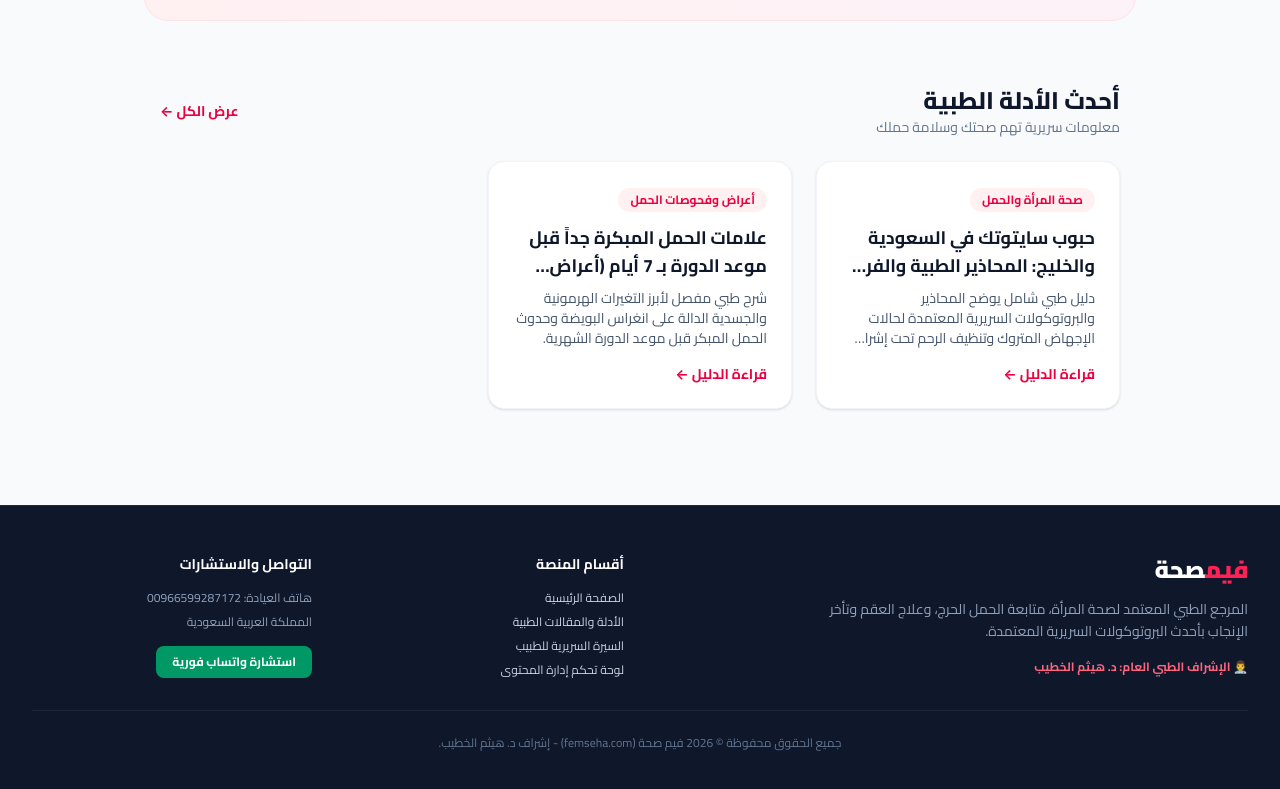
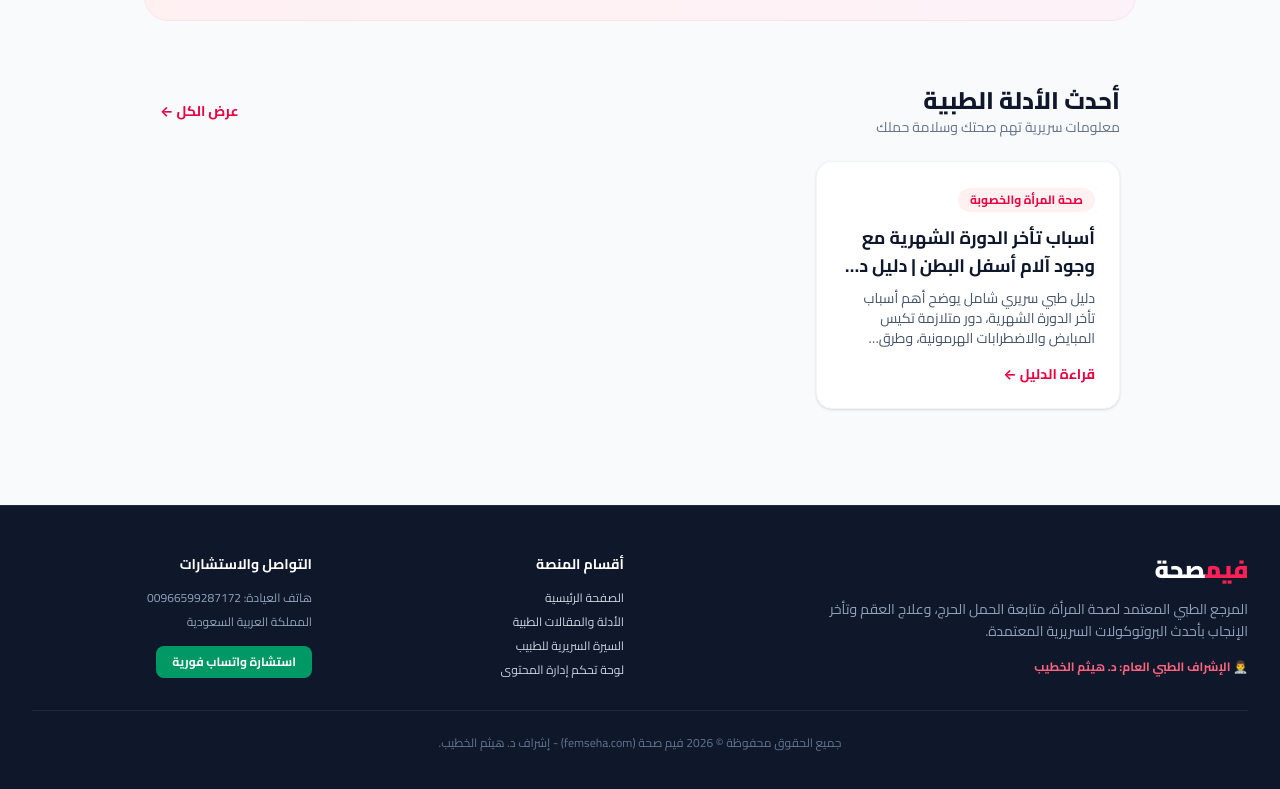
Before and after one commit to femseha/femseha, a React (Vite) app: page /search in a window 1280 px wide. Shown: the part 823-1612 px from the top of the page. Built offline with nearby package versions, Linux system fonts and the light colour scheme.

Commit message:
Update articles.ts

```diff
--- a/src/data/articles.ts
+++ b/src/data/articles.ts
@@ -4,92 +4,42 @@ export interface Article {
   title: string;
   category: string;
   categoryName?: string;
-  author?: string;
-  authorTitle?: string;
-  publishDate?: string;
-  date?: string;
-  readingTime?: number;
-  seoTitle?: string;
-  metaDescription?: string;
-  primaryKeyword?: string;
   summary: string;
+  publishDate: string;
+  readTime?: number;
   content: string;
   image?: string;
-  imageUrl?: string;
 }
-
-export const categories = [
-  { id: 'all', name: 'جميع المقالات', slug: 'all' },
-  { id: 'womens-health', name: 'صحة المرأة والحمل', slug: 'womens-health' },
-  { id: 'pregnancy', name: 'أعراض وفحوصات الحمل', slug: 'pregnancy' },
-  { id: 'cycles', name: 'الدورة الشهرية والتبويض', slug: 'cycles' }
-];
-
-export const CATEGORIES = categories;
 
 export const articles: Article[] = [
   {
-    id: "guide-cytotec-gulf",
-    slug: "guide-cytotec-gulf",
-    title: "حبوب سايتوتك في السعودية والخليج: المحاذير الطبية والفرق بين الأصلي والتقليد",
+    id: "art-1",
+    slug: "delayed-period-causes-diagnosis",
+    title: "أسباب تأخر الدورة الشهرية مع وجود آلام أسفل البطن | دليل د. هيثم الخطيب",
     category: "womens-health",
-    categoryName: "صحة المرأة والحمل",
-    author: "د. هيثم الخطيب",
-    authorTitle: "طبيب اختصاصي جراحة النساء والتوليد والعقم",
+    categoryName: "صحة المرأة والخصوبة",
+    summary: "دليل طبي سريري شامل يوضح أهم أسباب تأخر الدورة الشهرية، دور متلازمة تكيس المبايض والاضطرابات الهرمونية، وطرق التشخيص الدقيقة.",
     publishDate: "2026-08-18",
-    date: "2026-08-18",
-    readingTime: 6,
-    seoTitle: "حبوب سايتوتك في السعودية والخليج | د. هيثم الخطيب",
-    metaDescription: "دليل طبي سريري يوضح محاذير استخدام سايتوتك والفرق بين الأصلي والمغشوش واستشارة د. هيثم الخطيب 00966599287172.",
-    primaryKeyword: "حبوب سايتوتك في السعودية",
-    summary: "دليل طبي شامل يوضح المحاذير والبروتوكولات السريرية المعتمدة لحالات الإجهاض المتروك وتنظيف الرحم تحت إشراف طبي مباشر.",
-    content: `تعتبر التوعية بمركبات الميزوبروستول (سايتوتك) من أهم الموضوعات السريرية التي تستوجب إشرافاً طبياً دقيقاً في دول الخليج العربي.
+    readTime: 6,
+    content: `بقلم: د. هيثم الخطيب
+طبيب اختصاصي جراحة النساء والتوليد والعقم
+للتواصل والاستشارات السريرية المباشرة: 00966599287172
 
-### أولاً: المحاذير الطبية ومخاطر الاستخدام العشوائي
-1. خطر النزيف الرحمي الحاد في حال وجود حمل خارج الرحم غير مشخص بالسونار.
-2. عدم اكتمال تنظيف الرحم وحدوث بقايا تؤدي إلى التهابات مزمنة.
-3. التمييز الدقيق بين العبوات الأصلية المعتمدة والأدوية المقلدة مجهولة المصدر.
+---
 
-### ثانياً: البروتوكول السريري المعتمد للإجهاض المتروك
-- إجراء فحص بالموجات فوق الصوتية (السونار المهبلي) لتحديد عمر الحمل ومكانه بدقة.
-- إجراء تحليل دم شامل ونسبة الهيموجلوبين وهرمون الحمل الرقمي.
+تعد حالة تأخر الدورة الشهرية المرافقة لآلام الحوض من أكثر الحالات الشائعة التي تستدعي تقييماً سريرياً دقيقاً لمعرفة الأسباب الهرمونية والوظيفية.
 
-### للتواصل والاستشارة الطبية المباشرة:
-👨‍⚕️ المشرف الطبي: د. هيثم الخطيب
-🩺 اختصاصي جراحة النساء والتوليد والعقم
-📱 هاتف العيادة: 00966599287172
-🌐 المنصة الرسمية: femseha.com
+### أولاً: الأسباب الطبية الرئيسية
+1. متلازمة تكيس المبايض (PCOS): تؤدي إلى عدم انتظام التبويض واضطراب مستويات هرموني LH و FSH.
+2. التغيرات الهرمونية الحادة: اضطرابات الغدة الدرقية وهرمون الحليب (Prolactin).
+3. التوتر والإجهاد البدني: يفرز الجسم هرمون الكورتيزول الذي يؤثر سلباً على محور تحت المهاد والمبيض.
 
-⚠️ إخلاء مسؤولية طبية: هذا المحتوى مخصص للتوعية الصحية فقط ولا يغني عن الاستشارة السريرية المباشرة مع الطبيب.`,
-    image: "https://images.unsplash.com/photo-1584515979956-d9f6e5d09982?auto=format&fit=crop&w=1200&q=80"
-  },
-  {
-    id: "guide-pregnancy-signs",
-    slug: "guide-pregnancy-signs",
-    title: "علامات الحمل المبكرة جداً قبل موعد الدورة بـ 7 أيام (أعراض حاسمة)",
-    category: "pregnancy",
-    categoryName: "أعراض وفحوصات الحمل",
-    author: "د. هيثم الخطيب",
-    authorTitle: "طبيب اختصاصي جراحة النساء والتوليد والعقم",
-    publishDate: "2026-08-18",
-    date: "2026-08-18",
-    readingTime: 5,
-    seoTitle: "علامات الحمل المبكرة قبل الدورة بـ 7 أيام | د. هيثم الخطيب",
-    metaDescription: "تعرفي على أهم أعراض وعلامات الحمل المبكرة المؤكدة قبل موعد الدورة بـ 7 أيام مع د. هيثم الخطيب 00966599287172.",
-    primaryKeyword: "علامات الحمل المبكرة جدا",
-    summary: "شرح طبي مفصل لأبرز التغيرات الهرمونية والجسدية الدالة على انغراس البويضة وحدوث الحمل المبكر قبل موعد الدورة الشهرية.",
-    content: `تظهر بعض العلامات الفسيولوجية المبكرة نتيجة ارتفاع هرموني البروجستيرون و hCG في الدم بعد انغراس البويضة المخصبة.
+### ثانياً: الفحوصات التشخيصية الموصى بها
+* فحص هرمون الحمل الرقمي (Beta-hCG).
+* فحص السونار الحوضي والموجات فوق الصوتية للرحم والمبيضين.
+* تحليل الهرمونات الشامل (TSH, Prolactin, AMH).
 
-### أهم الأعراض المبكرة:
-1. نزول قطرات دم التعشيش (خفيف ووردي أو بني يستمر يوماً أو يومين دون كتل).
-2. ثقل وتحسس في الثديين مع تغير لون الهالة المحيطة بالحلمة.
-3. تقلصات خفيفة أسفل البطن تشبه نغزات التبويض.
-
-### للتواصل والاستشارة:
-د. هيثم الخطيب: 00966599287172`,
-    image: "https://images.unsplash.com/photo-1579684385127-1ef15d508118?auto=format&fit=crop&w=1200&q=80"
+---
+📞 للحجز والاستشارة مع د. هيثم الخطيب: 00966599287172`
   }
 ];
-
-export const ARTICLES = articles;
-export default articles;
```
